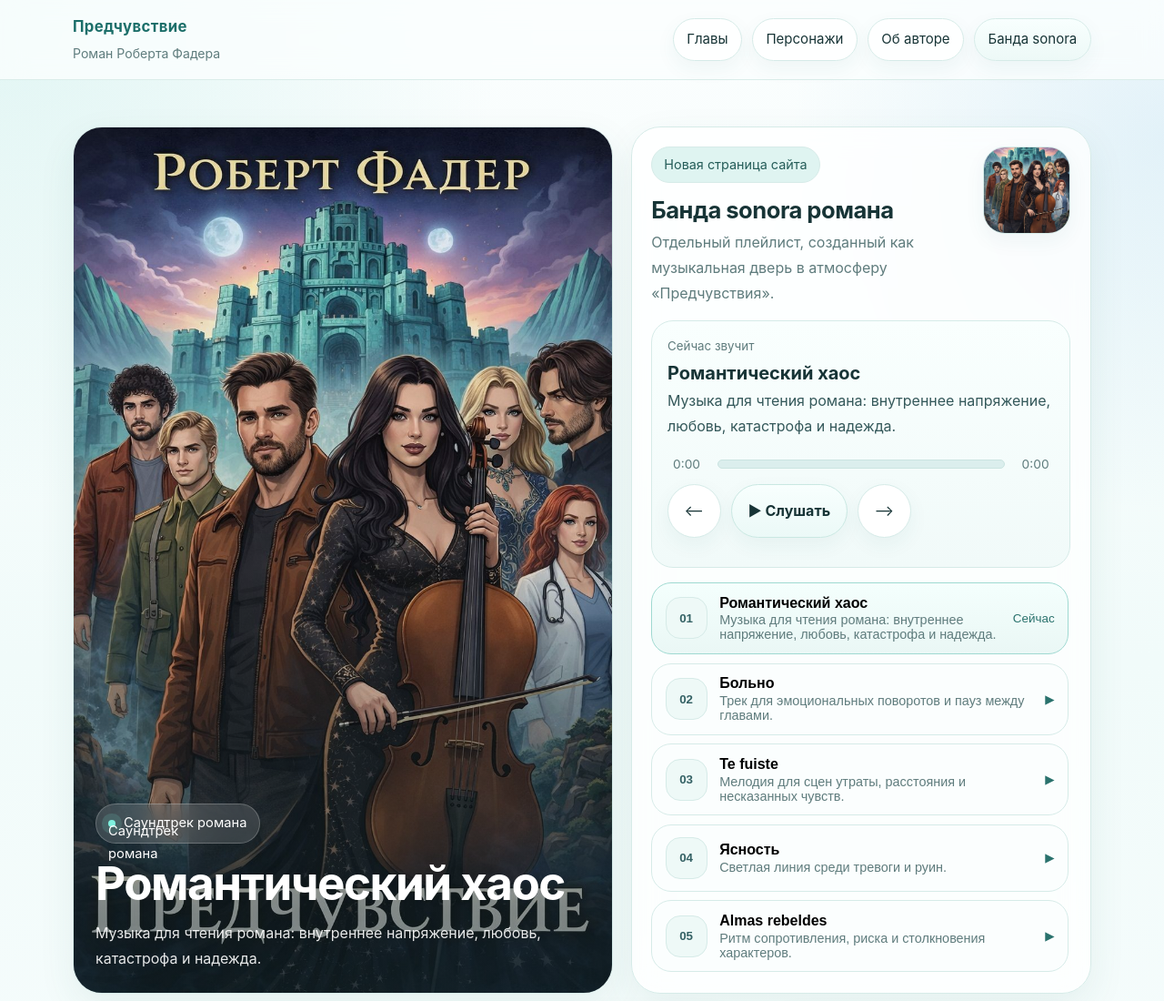
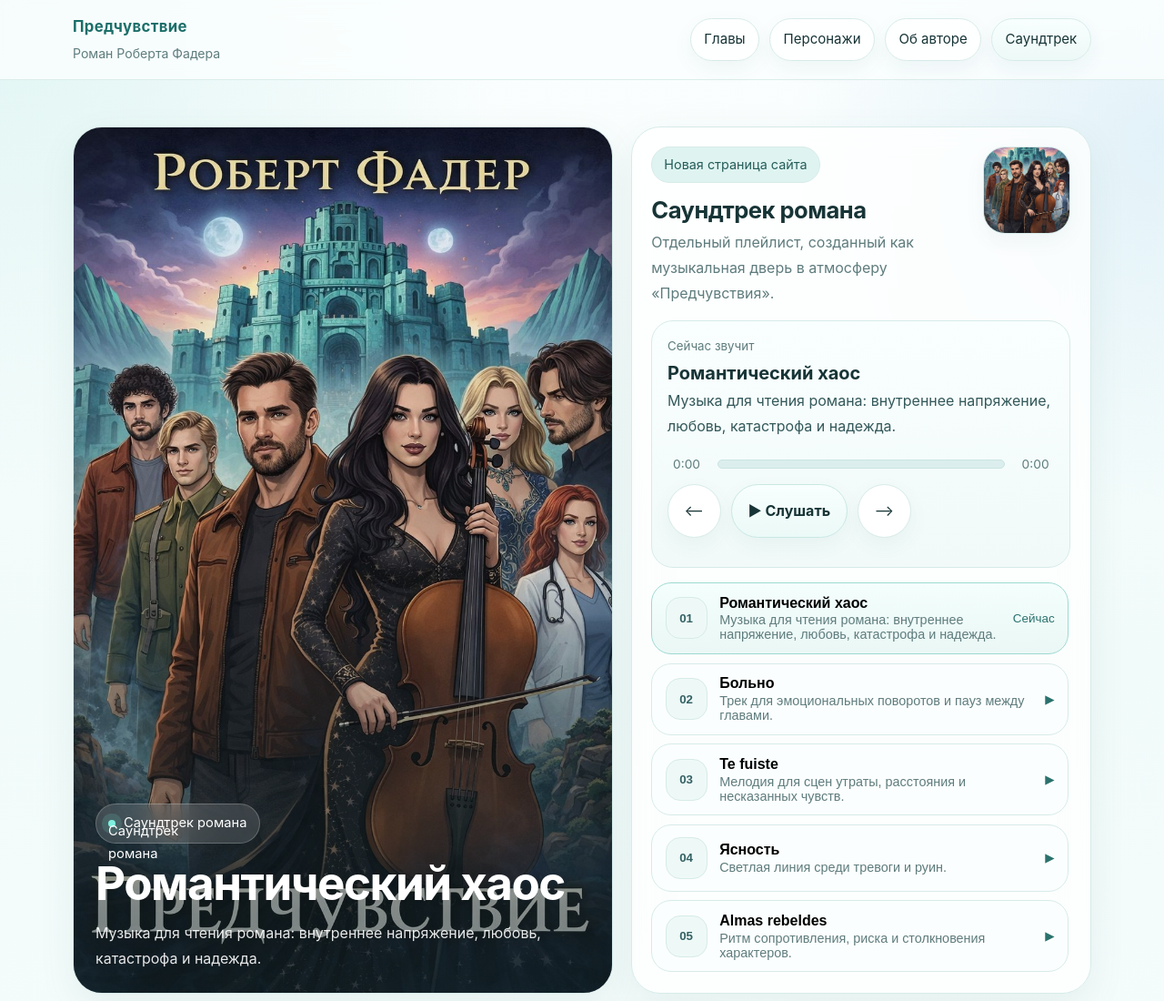
Before and after one commit to robertfader4-pixel/presentimento, a plain HTML site: page soundtrack.html in a window 1280 px wide. Shown: the top 1100 px of the page at 91% size. Drawn offline with Linux system fonts and the light colour scheme.

Commit message:
Update soundtrack.html

```diff
--- a/soundtrack.html
+++ b/soundtrack.html
@@ -3,7 +3,7 @@
 <head>
 <meta charset="utf-8"/>
 <meta name="viewport" content="width=device-width,initial-scale=1"/>
-<title>Банда sonora — Предчувствие</title>
+<title>Саундтрек — Предчувствие</title>
 <meta name="description" content="Отдельная музыкальная страница романа «Предчувствие»: плейлист, визуальный плеер и атмосферный аудиоспектр."/>
 <link rel="stylesheet" href="assets/styles.css"/>
 </head>
@@ -15,7 +15,7 @@
       <a href="index.html#chapters">Главы</a>
       <a href="characters.html">Персонажи</a>
       <a href="author.html">Об авторе</a>
-      <a class="soundtrack-link" href="soundtrack.html">Банда sonora</a>
+      <a class="soundtrack-link" href="soundtrack.html">Саундтрек</a>
     </nav>
   </div>
 </header>
@@ -35,7 +35,7 @@
         <div class="player-top">
           <div>
             <span class="kicker">Новая страница сайта</span>
-            <h2>Банда sonora романа</h2>
+            <h2>Саундтрек романа</h2>
             <p>Отдельный плейлист, созданный как музыкальная дверь в атмосферу «Предчувствия».</p>
           </div>
           <div class="player-art-mini"><img id="mini-cover" src="assets/images/cover.jpg" alt="Мини-обложка текущего трека"/></div>
```
